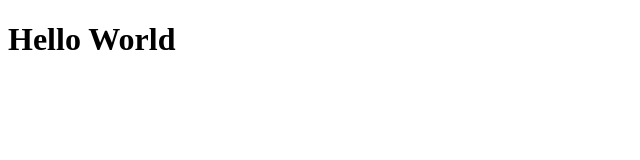
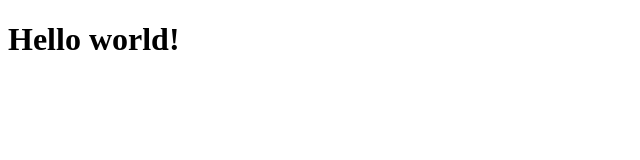
Before and after one commit to tjk3o/sarah-portfolio-two, a Next.js app: page / in a window 1280 px wide. Shown: the top 160 px of the page, without its empty margins (0-640 px from the left). Built offline with nearby package versions, Linux system fonts and the light colour scheme.

Commit message:
Initial boilerplate

```diff
--- a/components/Home/index.tsx
+++ b/components/Home/index.tsx
@@ -1,5 +1,5 @@
 import { Heading } from './styles';
 
 export default function Home() {
-  return <Heading>Hello World</Heading>;
+  return <Heading>Hello world!</Heading>;
 }
```
